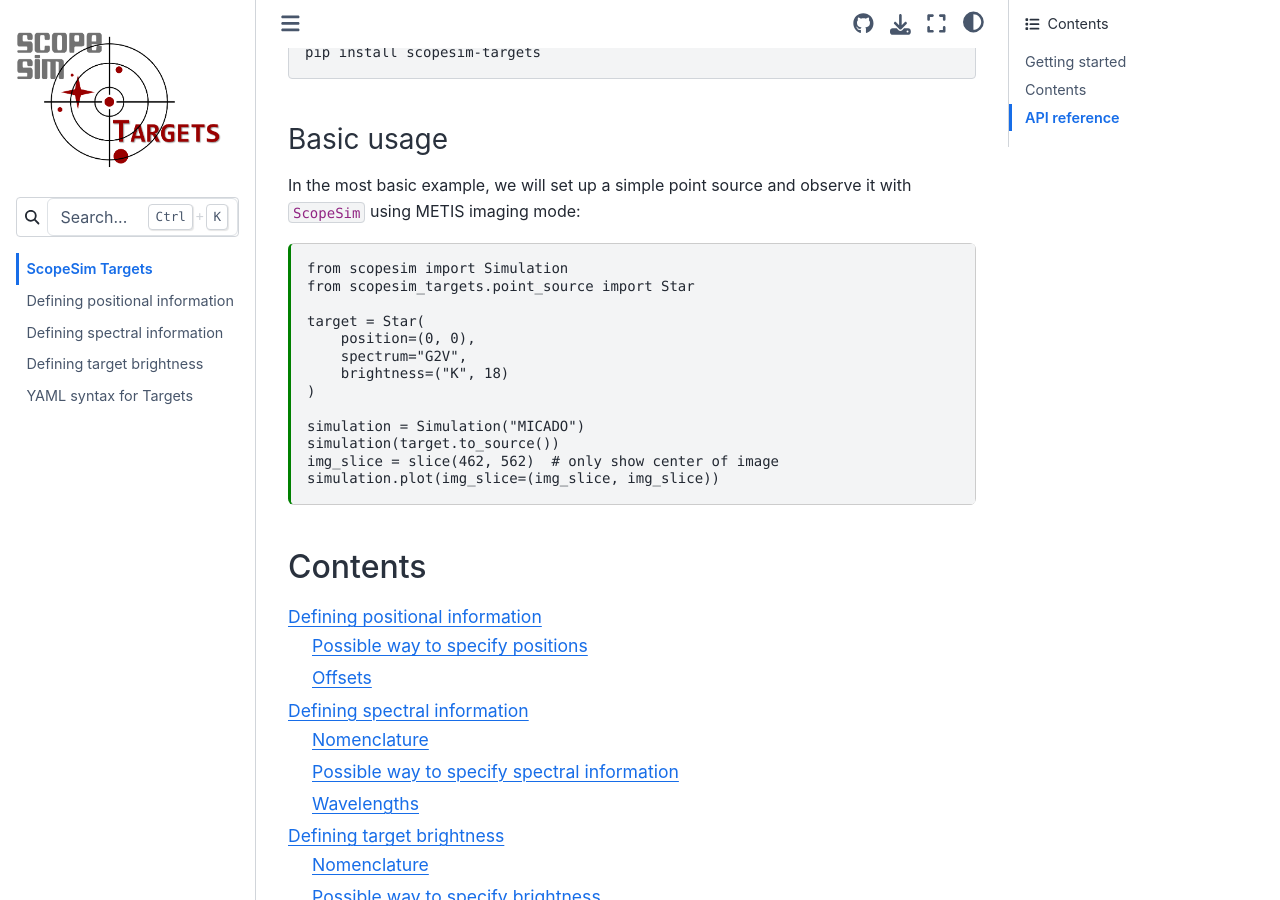
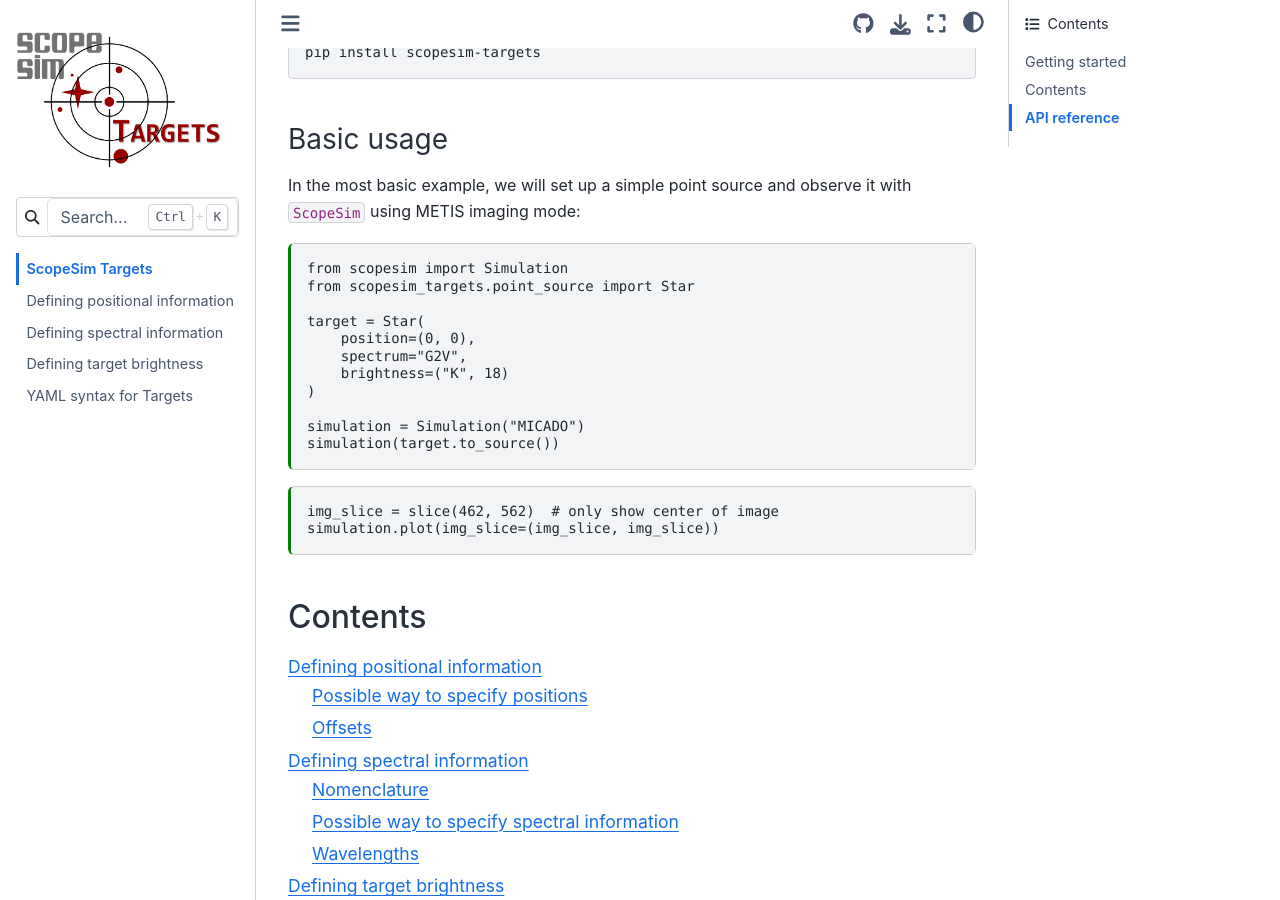
Before and after one commit to AstarVienna/scopesim-targets, a Sphinx documentation site: the page built from docs/index.md, in a window 1280 px wide and 900 px high, scrolled down 632 px. Built offline with Sphinx 7.4.7 and the Sphinx Book theme 1.1.4, drawn with Linux system fonts in a browser that asks for light colours.

````diff
--- a/docs/index.md
+++ b/docs/index.md
@@ -36,6 +38,9 @@ target = Star(
 
 simulation = Simulation("MICADO")
 simulation(target.to_source())
+```
+
+```{code-cell} ipython3
 img_slice = slice(462, 562)  # only show center of image
 simulation.plot(img_slice=(img_slice, img_slice))
 ```
````
Also changed, not shown: other parts of docs/index.md (+2 -0 lines).
